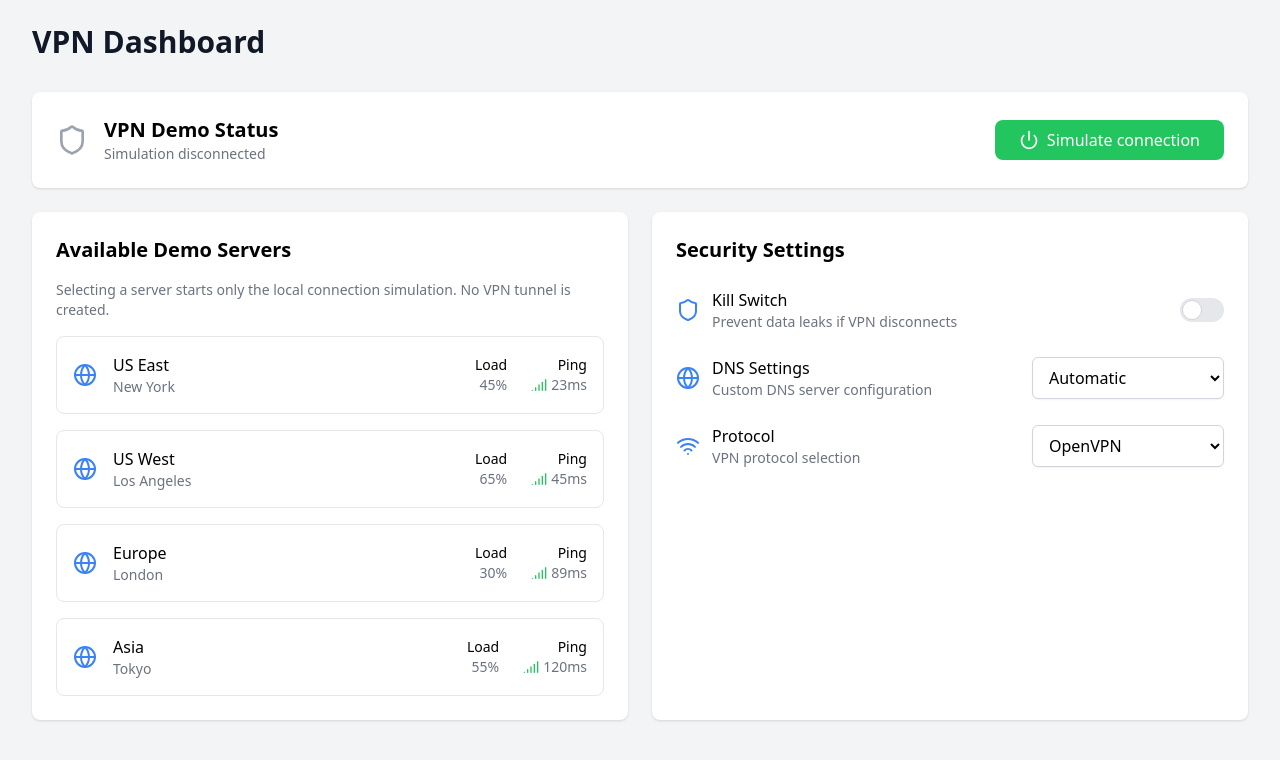
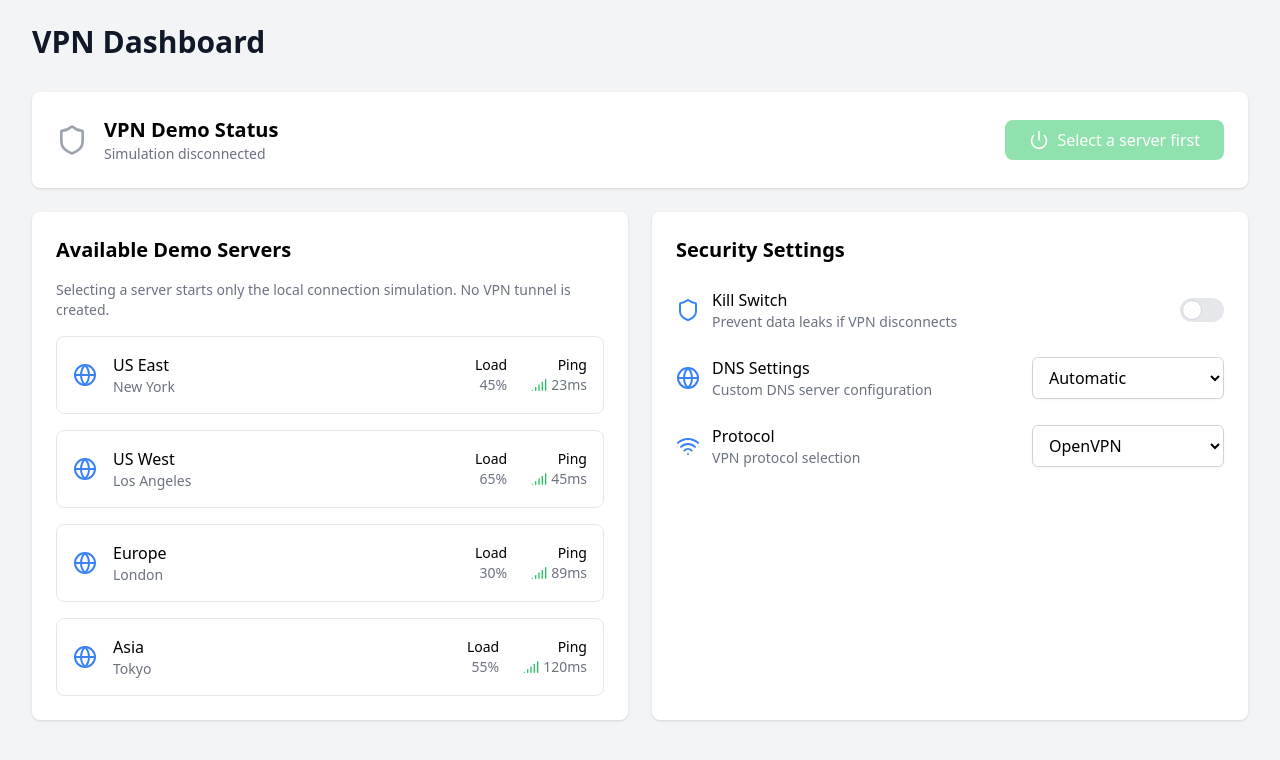
Before and after one commit to shikakker/VPNDASHBOARD, a React (Vite) app: page / in a window 1280 px wide. Both pictures are taken after typing "name@example.com", "Sample123" into the empty fields and a click on the button "Sign In". Shown: the top 760 px of the page. Built offline with nearby package versions, Linux system fonts and the light colour scheme.

Commit message:
fix: prevent silent VPN demo connection action

```diff
--- a/src/components/dashboard/ConnectionStatus.tsx
+++ b/src/components/dashboard/ConnectionStatus.tsx
@@ -22,13 +22,27 @@ export function ConnectionStatus({ isConnected, selectedServer, onToggleConnecti
           </div>
         </div>
         <button
+          type="button"
           onClick={onToggleConnection}
-          className={`flex items-center px-6 py-2 rounded-lg text-white ${
+          disabled={!isConnected && !selectedServer}
+          aria-pressed={isConnected}
+          aria-label={
+            isConnected
+              ? 'Stop VPN connection simulation'
+              : selectedServer
+                ? `Simulate connection to ${selectedServer.name}`
+                : 'Select a demo server before starting the simulation'
+          }
+          className={`flex items-center px-6 py-2 rounded-lg text-white disabled:cursor-not-allowed disabled:opacity-50 ${
             isConnected ? 'bg-red-500 hover:bg-red-600' : 'bg-green-500 hover:bg-green-600'
           }`}
         >
           <Power className="h-5 w-5 mr-2" />
-          {isConnected ? 'Stop simulation' : 'Simulate connection'}
+          {isConnected
+            ? 'Stop simulation'
+            : selectedServer
+              ? 'Simulate connection'
+              : 'Select a server first'}
         </button>
       </div>
     </div>
```
